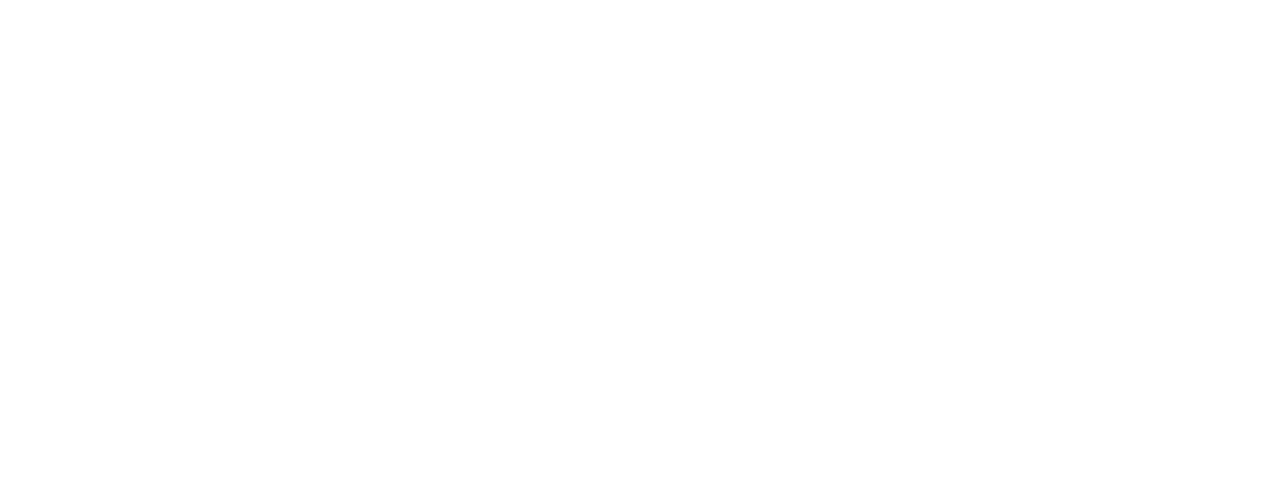
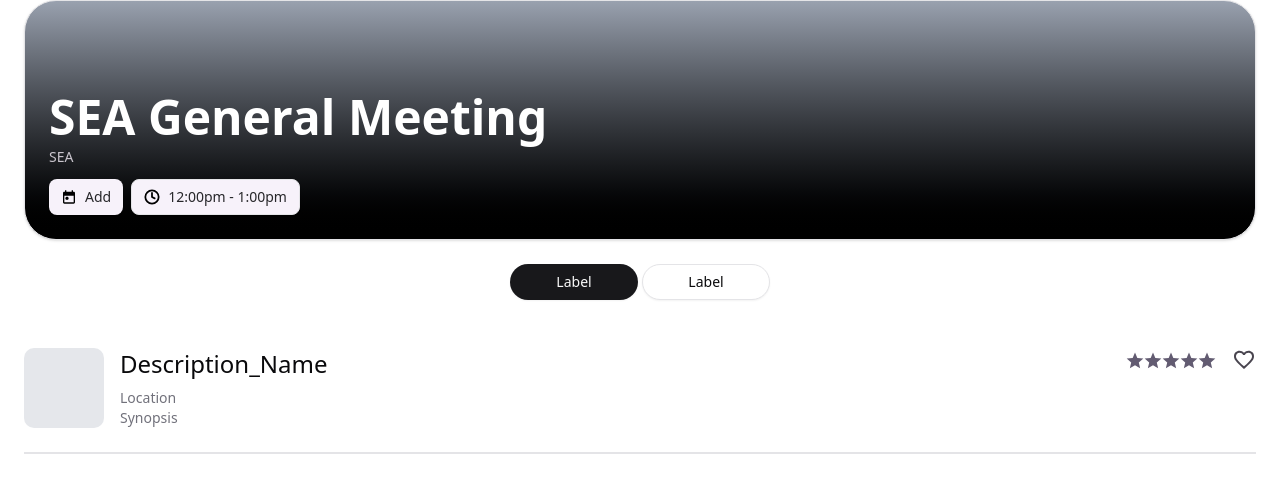
Before and after one commit to TimiParkinson/CPP-SEA-Campus-Events-App, a SvelteKit app: page /events/1 in a window 1280 px wide. Shown: the top 492 px of the page. Built offline with nearby package versions, Linux system fonts and the light colour scheme.

Commit message:
Add mockup event page

```diff
--- a/src/routes/events/[event]/+layout.svelte
+++ b/src/routes/events/[event]/+layout.svelte
@@ -0,0 +1,7 @@
+<script lang="ts">
+    let { children } = $props();
+</script>
+
+<div class="px-6">
+    {@render children()}
+</div>
--- a/src/routes/events/[event]/+page.svelte
+++ b/src/routes/events/[event]/+page.svelte
@@ -0,0 +1,112 @@
+<script lang="ts">
+    import { Badge } from "$lib/components/ui/badge/index.js";
+    import { Button } from "$lib/components/ui/button/index.js";
+    import * as Card from "$lib/components/ui/card/index.js";
+</script>
+
+<!-- Event Header -->
+<Card.Root
+    class="flex justify-end h-60 gap-3 bg-linear-to-b from-gray-400 to-black rounded-4xl"
+>
+    <Card.Header>
+        <Card.Title class="text-white text-5xl font-semibold"
+            >SEA General Meeting</Card.Title
+        >
+        <Card.Description class="text-[#F5EFF7]/80">SEA</Card.Description>
+    </Card.Header>
+
+    <Card.Content>
+        <Card.Action class="space-x-2 flex items-center">
+            <Button
+                class="bg-[#F7F2FA] text-zinc-800 hover:bg-[#F7F2FA] hover:cursor-pointer"
+                ><svg
+                    width="18"
+                    height="18"
+                    viewBox="0 0 18 18"
+                    fill="none"
+                    xmlns="http://www.w3.org/2000/svg"
+                >
+                    <path
+                        d="M6.75 12.375C6.225 12.375 5.78125 12.1938 5.41875 11.8313C5.05625 11.4688 4.875 11.025 4.875 10.5C4.875 9.975 5.05625 9.53125 5.41875 9.16875C5.78125 8.80625 6.225 8.625 6.75 8.625C7.275 8.625 7.71875 8.80625 8.08125 9.16875C8.44375 9.53125 8.625 9.975 8.625 10.5C8.625 11.025 8.44375 11.4688 8.08125 11.8313C7.71875 12.1938 7.275 12.375 6.75 12.375ZM3.75 16.5C3.3375 16.5 2.98438 16.3531 2.69063 16.0594C2.39688 15.7656 2.25 15.4125 2.25 15V4.5C2.25 4.0875 2.39688 3.73438 2.69063 3.44063C2.98438 3.14688 3.3375 3 3.75 3H4.5V1.5H6V3H12V1.5H13.5V3H14.25C14.6625 3 15.0156 3.14688 15.3094 3.44063C15.6031 3.73438 15.75 4.0875 15.75 4.5V15C15.75 15.4125 15.6031 15.7656 15.3094 16.0594C15.0156 16.3531 14.6625 16.5 14.25 16.5H3.75ZM3.75 15H14.25V7.5H3.75V15Z"
+                        fill="#000000"
+                    />
+                </svg>
+                Add</Button
+            >
+            <Badge
+                variant="buttonMimic"
+                class="bg-[#F7F2FA] text-zinc-800 hover:bg-[#F7F2FA] hover:cursor-pointer"
+                ><svg
+                    width="18"
+                    height="18"
+                    viewBox="0 0 18 18"
+                    fill="none"
+                    xmlns="http://www.w3.org/2000/svg"
+                >
+                    <path
+                        d="M9 4.5V9L12 10.5M16.5 9C16.5 13.1421 13.1421 16.5 9 16.5C4.85786 16.5 1.5 13.1421 1.5 9C1.5 4.85786 4.85786 1.5 9 1.5C13.1421 1.5 16.5 4.85786 16.5 9Z"
+                        stroke="#000000"
+                        stroke-width="2"
+                        stroke-linecap="round"
+                        stroke-linejoin="round"
+                    />
+                </svg>12:00pm - 1:00pm</Badge
+            >
+        </Card.Action>
+    </Card.Content>
+</Card.Root>
+
+<!-- Filters? -->
+<div class="flex justify-center gap-1 my-6">
+    <Button class="rounded-4xl w-32">Label</Button>
+    <Button variant="outline" class="rounded-4xl w-32">Label</Button>
+</div>
+
+<!-- Description Cards -->
+<Card.Root
+    class="flex flex-row justify-between shadow-none rounded-none border-t-0 border-x-0 border-b-2"
+>
+    <Card.Header class="flex grow items-center gap-4 p-0">
+        <div class="w-20 h-20 bg-gray-200 rounded-lg"></div>
+        <div class="space-y-2">
+            <Card.Title class="font-normal text-2xl"
+                >Description_Name</Card.Title
+            >
+            <Card.Description>
+                <p>Location</p>
+                <p>Synopsis</p>
+            </Card.Description>
+        </div>
+    </Card.Header>
+
+    <Card.Action class="flex items-center gap-4">
+        <div class="flex">
+            {#each Array(5) as _}
+                <svg
+                    width="18"
+                    height="17"
+                    viewBox="0 0 18 17"
+                    fill="none"
+                    xmlns="http://www.w3.org/2000/svg"
+                >
+                    <path
+                        d="M3.85425 16.3333L5.20842 10.4792L0.666748 6.54167L6.66675 6.02083L9.00008 0.5L11.3334 6.02083L17.3334 6.54167L12.7917 10.4792L14.1459 16.3333L9.00008 13.2292L3.85425 16.3333Z"
+                        fill="#625B71"
+                    />
+                </svg>
+            {/each}
+        </div>
+        <svg
+            width="24"
+            height="24"
+            viewBox="0 0 24 24"
+            fill="none"
+            xmlns="http://www.w3.org/2000/svg"
+        >
+            <path
+                d="M12 21L10.55 19.7C8.86667 18.1833 7.475 16.875 6.375 15.775C5.275 14.675 4.4 13.6917 3.75 12.825C3.1 11.9417 2.64167 11.1333 2.375 10.4C2.125 9.66666 2 8.91666 2 8.14999C2 6.58333 2.525 5.27499 3.575 4.22499C4.625 3.17499 5.93333 2.64999 7.5 2.64999C8.36667 2.64999 9.19167 2.83333 9.975 3.19999C10.7583 3.56666 11.4333 4.08333 12 4.74999C12.5667 4.08333 13.2417 3.56666 14.025 3.19999C14.8083 2.83333 15.6333 2.64999 16.5 2.64999C18.0667 2.64999 19.375 3.17499 20.425 4.22499C21.475 5.27499 22 6.58333 22 8.14999C22 8.91666 21.8667 9.66666 21.6 10.4C21.35 11.1333 20.9 11.9417 20.25 12.825C19.6 13.6917 18.725 14.675 17.625 15.775C16.525 16.875 15.1333 18.1833 13.45 19.7L12 21ZM12 18.3C13.6 16.8667 14.9167 15.6417 15.95 14.625C16.9833 13.5917 17.8 12.7 18.4 11.95C19 11.1833 19.4167 10.5083 19.65 9.92499C19.8833 9.325 20 8.73333 20 8.14999C20 7.14999 19.6667 6.31666 19 5.65C18.3333 4.98333 17.5 4.64999 16.5 4.64999C15.7167 4.64999 14.9917 4.87499 14.325 5.32499C13.6583 5.75833 13.2 6.31666 12.95 6.99999H11.05C10.8 6.31666 10.3417 5.75833 9.675 5.32499C9.00833 4.87499 8.28333 4.64999 7.5 4.64999C6.5 4.64999 5.66667 4.98333 5 5.65C4.33333 6.31666 4 7.14999 4 8.14999C4 8.73333 4.11667 9.325 4.35 9.92499C4.58333 10.5083 5 11.1833 5.6 11.95C6.2 12.7 7.01667 13.5917 8.05 14.625C9.08333 15.6417 10.4 16.8667 12 18.3Z"
+                fill="#49454F"
+            />
+        </svg>
+    </Card.Action>
+</Card.Root>
```
